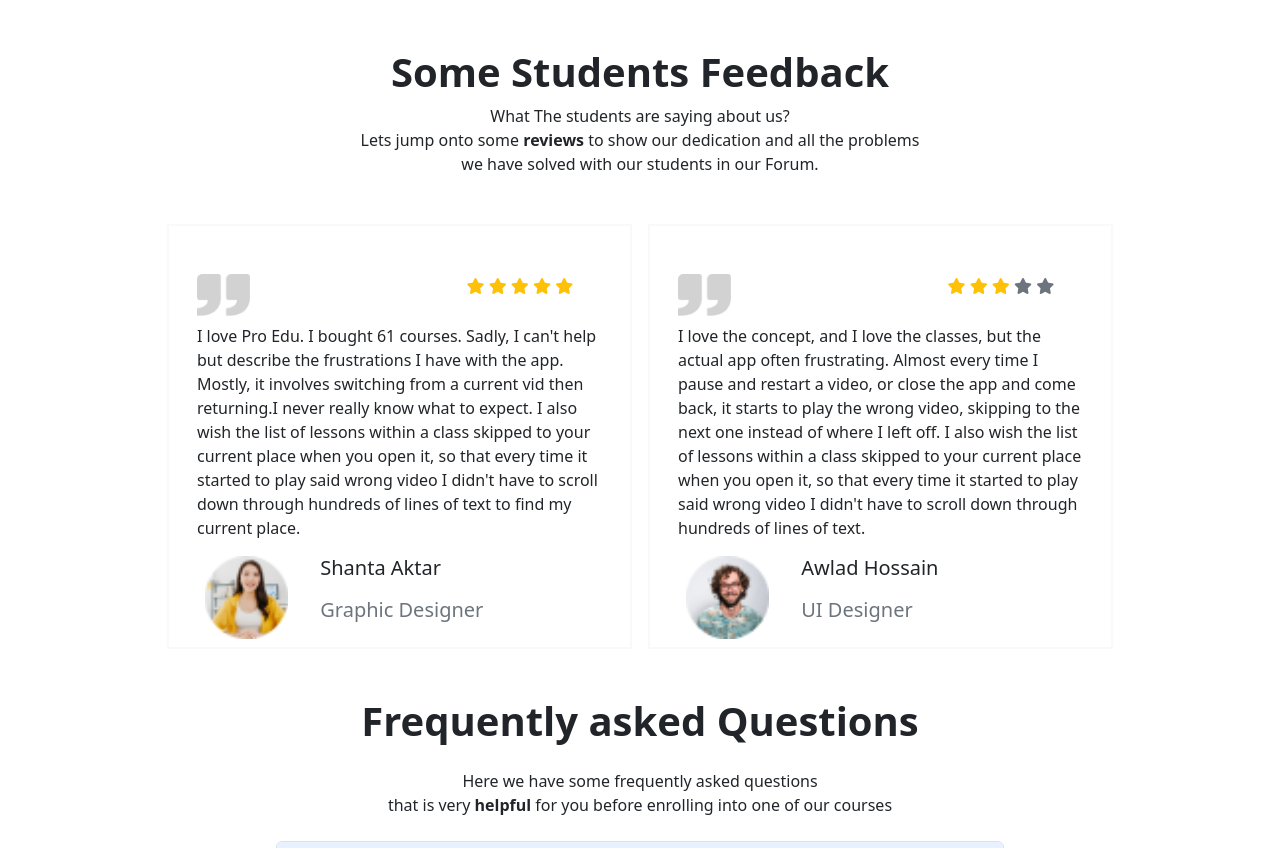
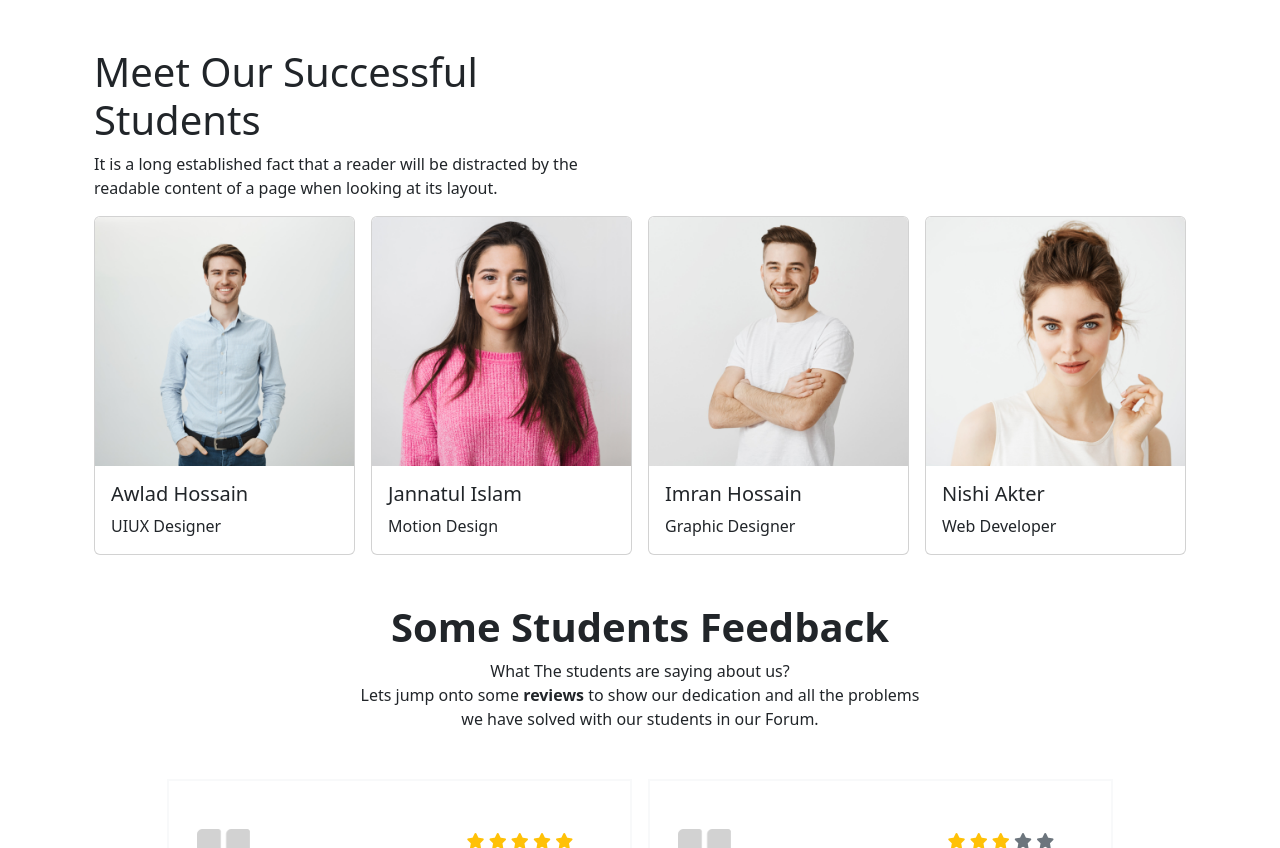
Before and after one commit to ashiksimanto/assignment-03, a plain HTML site: page index.html in a window 1280 px wide. Shown: the part 2714-3562 px from the top of the page. Drawn offline with nearby package versions, Linux system fonts and the light colour scheme.

Commit message:
students section

```diff
--- a/index.html
+++ b/index.html
@@ -361,6 +361,55 @@
                 </div>
             </div>
         </section>
+        <!-- Successful Student -->
+        <section class="container my-5">
+            <h1 class="fw-normal">
+                Meet Our Successful <br>
+                Students
+            </h1>
+            <p>It is a long established fact that a reader will be distracted by the <br>
+                readable content of a page when looking at its layout.</p>
+            <div class="row g-3">
+                <div class="col-lg-3 col-md-6 col-sm-12 d-flex justify-content-center ">
+                    <div class="card" style="width: 18rem;">
+                        <img src="images/student/student-1.png" class="card-img-top" alt="...">
+                        <div class="card-body">
+                            <h5>Awlad Hossain</h5>
+                            <p class="card-text">UIUX Designer</p>
+                        </div>
+                    </div>
+                </div>
+                <div class="col-lg-3 col-md-6 col-sm-12 d-flex justify-content-center">
+                    <div class="card" style="width: 18rem;">
+                        <img src="images/student/student-2.png" class="card-img-top" alt="...">
+                        <div class="card-body">
+                            <h5>Jannatul Islam</h5>
+                            <p class="card-text">Motion Design
+                            </p>
+                        </div>
+                    </div>
+                </div>
+                <div class="col-lg-3 col-md-6 col-sm-12 d-flex justify-content-center">
+                    <div class="card" style="width: 18rem;">
+                        <img src="images/student/student-3.png" class="card-img-top" alt="...">
+                        <div class="card-body">
+                            <h5>Imran Hossain</h5>
+                            <p class="card-text">Graphic Designer
+                            </p>
+                        </div>
+                    </div>
+                </div>
+                <div class="col-lg-3 col-md-6 col-sm-12 d-flex justify-content-center">
+                    <div class="card" style="width: 18rem;">
+                        <img src="images/student/student-4.png" class="card-img-top" alt="...">
+                        <div class="card-body">
+                            <h5>Nishi Akter</h5>
+                            <p class="card-text">Web Developer</p>
+                        </div>
+                    </div>
+                </div>
+            </div>
+        </section>
 
         <!-- FeedBack start-->
         <section class="container">
```
